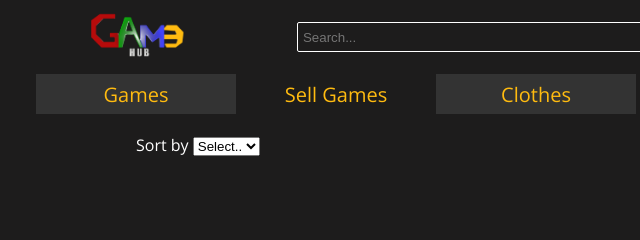
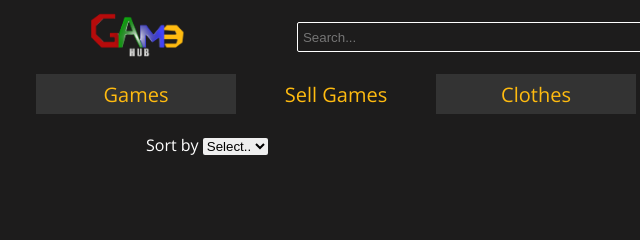
Before and after one commit to Hunglikeabee/Prosjekt-Hjemmeside, a plain HTML site: page index.html in a window 1280 px wide. Shown: the top 240 px of the page, 104-744 px from the left. Drawn offline with nearby package versions, Linux system fonts and the light colour scheme; no server answers.

Commit message:
Final fix

```diff
--- a/css/index.css
+++ b/css/index.css
@@ -6,8 +6,15 @@ a{
 }
 
 .selection-button {
+  display: block;
   max-width: 800px;
   margin: 20px auto;
+  padding-left: 20px;
+}
+
+#sortby {
+  border-radius: var(--borderradius1);
+  border-style: none;
 }
 
 .games__container {
```
